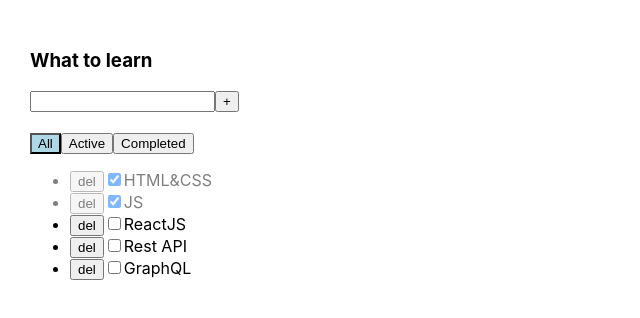
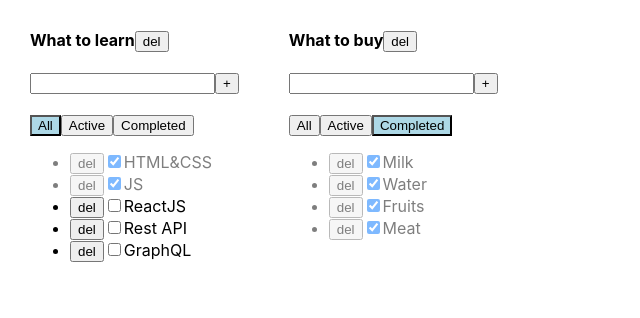
Before and after one commit to Odinokun/todo-with-dimych, a React (Create React App) app: page / in a window 1280 px wide. Shown: the top 318 px of the page, without its empty margins (0-640 px from the left). Built offline with nearby package versions, Linux system fonts and the light colour scheme.

Commit message:
feat: lesson#5 completed

```diff
--- a/src/App.tsx
+++ b/src/App.tsx
@@ -3,59 +3,118 @@ import { v1 } from 'uuid';
 import { Todolist } from './components/Todolist';
 import './App.css';
 
+type TodolistType = {
+  id: string;
+  title: string;
+  filter: FilterValuesType;
+};
+type TasksStateType = {
+  [key: string]: Array<TaskType>;
+};
 export type TaskType = {
   id: string;
   title: string;
   isDone: boolean;
 };
-
 export type FilterValuesType = 'all' | 'active' | 'completed';
 
 function App() {
-  const [tasks, setTasks] = useState<TaskType[]>([
+  const todolistId1 = v1();
+  const todolistId2 = v1();
+
+  const [todolists, setTodolists] = useState<TodolistType[]>([
+    { id: todolistId1, title: 'What to learn', filter: 'all' },
+    { id: todolistId2, title: 'What to buy', filter: 'completed' },
+  ]);
+
+  const [tasksObj, setTasksObj] = useState<TasksStateType>({
+    [todolistId1]: [
       { id: v1(), title: 'HTML&CSS', isDone: true },
       { id: v1(), title: 'JS', isDone: true },
       { id: v1(), title: 'ReactJS', isDone: false },
       { id: v1(), title: 'Rest API', isDone: false },
       { id: v1(), title: 'GraphQL', isDone: false },
-  ]);
-  const [filter, setFilter] = useState<FilterValuesType>('all');
+    ],
+    [todolistId2]: [
+      { id: v1(), title: 'Book', isDone: false },
+      { id: v1(), title: 'Milk', isDone: true },
+      { id: v1(), title: 'Bread', isDone: false },
+      { id: v1(), title: 'Water', isDone: true },
+      { id: v1(), title: 'Fruits', isDone: true },
+      { id: v1(), title: 'Meat', isDone: true },
+      { id: v1(), title: 'Sugar', isDone: false },
+    ],
+  });
 
-  const removeTask = (id: string) => setTasks(tasks.filter(t => t.id !== id));
+  const removeTask = (id: string, todolistId: string) => {
+    setTasksObj({
+      ...tasksObj,
+      [todolistId]: tasksObj[todolistId].filter(t => t.id !== id),
+    });
+  };
 
-  let tasksForTodolist = tasks;
-  if (filter === 'active') {
-    tasksForTodolist = tasks.filter(t => !t.isDone);
-  } else if (filter === 'completed') {
-    tasksForTodolist = tasks.filter(t => t.isDone);
-  }
+  const changeFilter = (value: FilterValuesType, todolistId: string) => {
+    setTodolists(
+      todolists.map(tl =>
+        tl.id === todolistId ? { ...tl, filter: value } : tl
+      )
+    );
+  };
 
-  const changeFilter = (value: FilterValuesType) => setFilter(value);
-
-  const addTask = (title: string) => {
+  const addTask = (title: string, todolistId: string) => {
     const newTask: TaskType = {
       id: v1(),
       title,
       isDone: false,
     };
-    setTasks([newTask, ...tasks]);
+    setTasksObj({
+      ...tasksObj,
+      [todolistId]: [newTask, ...tasksObj[todolistId]],
+    });
   };
 
-  function changeStatus(taskId: string, isDone: boolean) {
-    setTasks(tasks.map(t => (t.id === taskId ? { ...t, isDone } : t)));
-  }
+  const changeStatus = (
+    taskId: string,
+    isDone: boolean,
+    todolistId: string
+  ) => {
+    setTasksObj({
+      ...tasksObj,
+      [todolistId]: tasksObj[todolistId].map(task =>
+        task.id === taskId ? { ...task, isDone } : task
+      ),
+    });
+  };
+
+  const deleteTodo = (todolistId: string) => {
+    setTodolists(todolists.filter(tl => tl.id !== todolistId));
+    delete tasksObj[todolistId];
+  };
 
   return (
     <div className='App'>
+      {todolists.map(tl => {
+        let tasksForTodolist = tasksObj[tl.id];
+        if (tl.filter === 'active') {
+          tasksForTodolist = tasksObj[tl.id].filter(t => !t.isDone);
+        } else if (tl.filter === 'completed') {
+          tasksForTodolist = tasksObj[tl.id].filter(t => t.isDone);
+        }
+        return (
           <Todolist
-        title='What to learn'
+            key={tl.id}
+            todolistId={tl.id}
+            title={tl.title}
             tasks={tasksForTodolist}
             removeTask={removeTask}
             changeFilter={changeFilter}
             addTask={addTask}
             changeTaskStatus={changeStatus}
-        filter={filter}
+            filter={tl.filter}
+            deleteTodo={deleteTodo}
           />
+        );
+      })}
     </div>
   );
 }
--- a/src/components/Todolist.tsx
+++ b/src/components/Todolist.tsx
@@ -2,13 +2,19 @@ import { KeyboardEvent, ChangeEvent, useState } from 'react';
 import { FilterValuesType, TaskType } from '../App';
 
 type TodolistPropsType = {
+  todolistId: string;
   title: string;
   tasks: TaskType[];
-  removeTask: (id: string) => void;
-  changeFilter: (value: FilterValuesType) => void;
-  addTask: (title: string) => void;
-  changeTaskStatus: (taskId: string, isDone: boolean) => void;
+  removeTask: (id: string, todolistId: string) => void;
+  changeFilter: (value: FilterValuesType, todolistId: string) => void;
+  addTask: (title: string, todolistId: string) => void;
+  changeTaskStatus: (
+    taskId: string,
+    isDone: boolean,
+    todolistId: string
+  ) => void;
   filter: FilterValuesType;
+  deleteTodo: (todolistId: string) => void;
 };
 
 export const Todolist = (props: TodolistPropsType) => {
@@ -28,20 +34,32 @@ export const Todolist = (props: TodolistPropsType) => {
 
   const addTask = () => {
     if (newTaskTitle.trim() !== '') {
-      props.addTask(newTaskTitle.trim());
+      props.addTask(newTaskTitle.trim(), props.todolistId);
       setNewTaskTitle('');
     } else {
       setError('Title is required');
     }
   };
 
-  const onAllClickHandler = () => props.changeFilter('all');
-  const onActiveClickHandler = () => props.changeFilter('active');
-  const onCompletedClickHandler = () => props.changeFilter('completed');
+  const onAllClickHandler = () => props.changeFilter('all', props.todolistId);
+  const onActiveClickHandler = () =>
+    props.changeFilter('active', props.todolistId);
+  const onCompletedClickHandler = () =>
+    props.changeFilter('completed', props.todolistId);
+
+  const deleteTodoHandler = () => {
+    props.deleteTodo(props.todolistId);
+  };
 
   return (
     <div>
-      <h3>{props.title}</h3>
+      <div>
+        <span>
+          <strong>{props.title}</strong>
+        </span>
+        <button onClick={deleteTodoHandler}>del</button>
+      </div>
+      <br />
       <div>
         <input
           value={newTaskTitle}
@@ -78,10 +96,15 @@ export const Todolist = (props: TodolistPropsType) => {
 
       <ul>
         {props.tasks.map(t => {
-          const onRemoveHandler = () => props.removeTask(t.id);
+          const onRemoveHandler = () =>
+            props.removeTask(t.id, props.todolistId);
 
           const onChangeHandler = (e: ChangeEvent<HTMLInputElement>) => {
-            props.changeTaskStatus(t.id, e.currentTarget.checked);
+            props.changeTaskStatus(
+              t.id,
+              e.currentTarget.checked,
+              props.todolistId
+            );
           };
 
           return (
```
Lines whose indentation alone changed are shown as unchanged.
